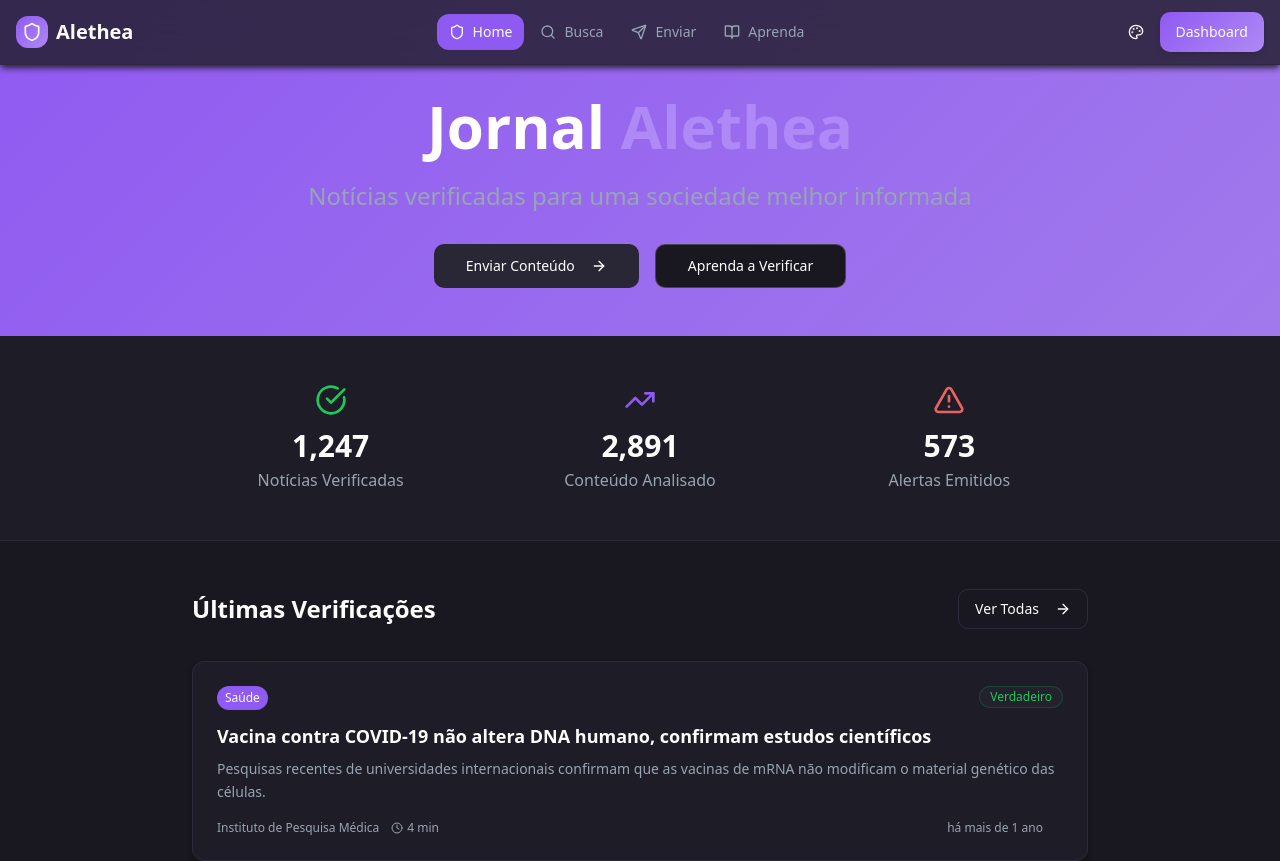
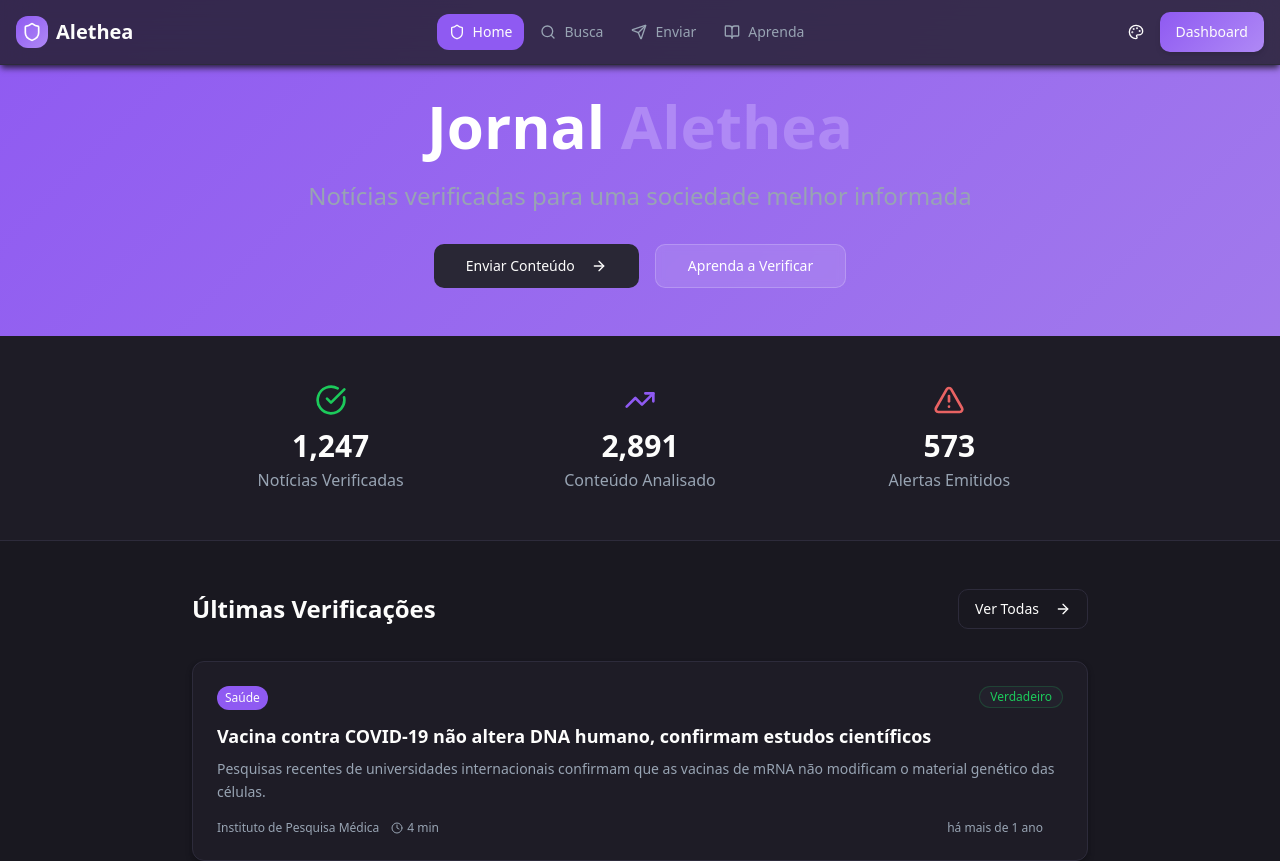
Before and after one commit to Carloscb124/Alethea-Dashboard, a React (Vite) app: page / in a window 1280 px wide. Shown: the top 861 px of the page. Built offline with nearby package versions, Linux system fonts and the light colour scheme.

Commit message:
Fix button text visibility
The AI fixed an issue where the text on the "learn verify" button disappeared when hovering over it.

```diff
--- a/src/components/ui/button.tsx
+++ b/src/components/ui/button.tsx
@@ -18,6 +18,7 @@ const buttonVariants = cva(
           "bg-secondary text-secondary-foreground hover:bg-secondary/80",
         ghost: "hover:bg-accent hover:text-accent-foreground",
         link: "text-primary underline-offset-4 hover:underline",
+        hero: "border border-white/20 bg-white/10 text-white backdrop-blur-sm hover:bg-white/20 hover:text-white",
       },
       size: {
         default: "h-10 px-4 py-2",
--- a/src/pages/Home.tsx
+++ b/src/pages/Home.tsx
@@ -71,9 +71,8 @@ const Home = () => {
               </Button>
               <Button
                 asChild
-                variant="outline"
+                variant="hero"
                 size="lg"
-                className="border-white/20 text-white hover:bg-white/10"
               >
                 <Link to="/learn">Aprenda a Verificar</Link>
               </Button>
```
